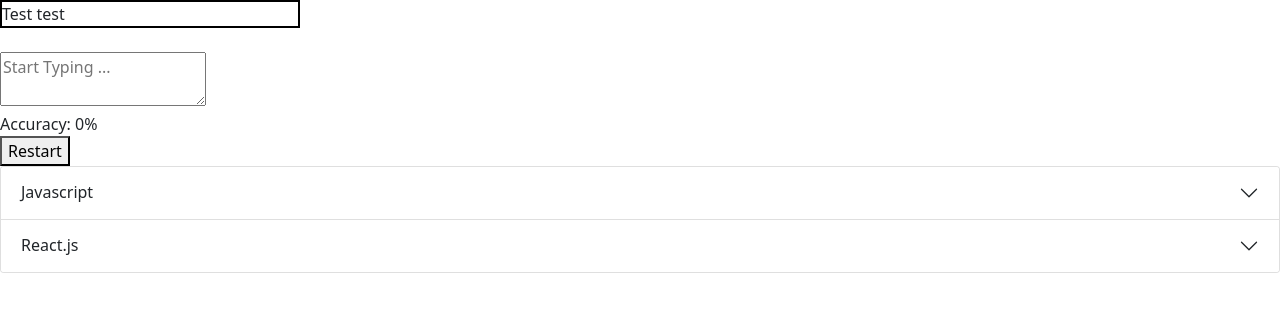
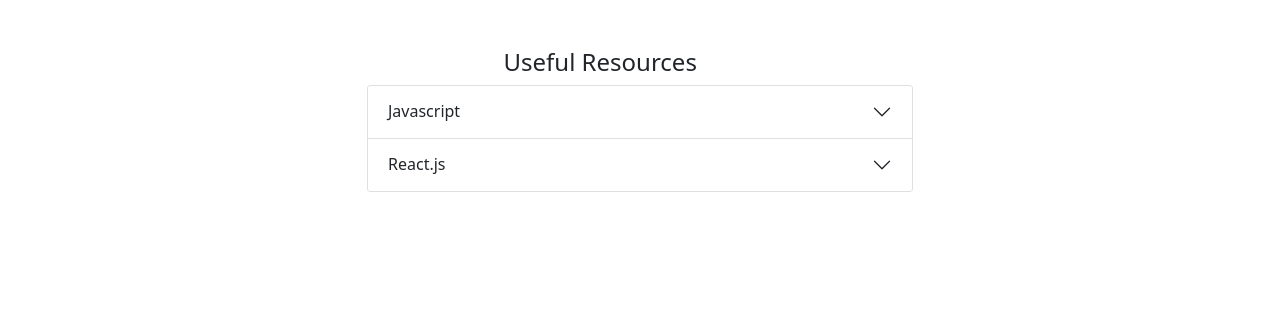
Before and after one commit to SJasonHumphrey/mern-capstone, a React (Create React App) app in the folder app/client/: page / in a window 1280 px wide. Shown: the top 312 px of the page. Built offline with nearby package versions, Linux system fonts and the light colour scheme.

Commit message:
centered

```diff
--- a/app/client/src/components/Accuracy.js
+++ /dev/null
@@ -1,21 +0,0 @@
-import React from 'react'
-
-const Accuracy = (props) => {
-
-    // gets length of TextPreview
-    const textLength = props.text.replace(' ', '').length
-
-    // accuracy formula = # of (correctSymbols / totalSymbols) X 100%
-    let accuracy = (props.correctSymbols * 100 / textLength)
-
-
-
-
-  return (
-    <>
-      <div>Accuracy: {accuracy}% </div>
-    </>
-  )
-}
-
-export default Accuracy
--- a/app/client/src/components/App.js
+++ b/app/client/src/components/App.js
@@ -1,5 +1,4 @@
 import React from 'react';
-import TypingTest from './TypingTest'
 import Resources from './Resources'
 
 function App() {
@@ -7,8 +6,9 @@ function App() {
   return (
     <>
     {/* landing page - explain app here and provide link to login register */}
-    <TypingTest/>
-    <Resources/>
+      <Resources/>
+
+
     </>
   );
 }
--- a/app/client/src/components/Resources.js
+++ b/app/client/src/components/Resources.js
@@ -5,10 +5,14 @@ import Accordion from 'react-bootstrap/Accordion'
 export default function Resources() {
   return (
     <>
+        <div className="container mt-5 mb-5">
+            <div className="row">
+                <div className="col-md-6 offset-md-3">
+                    <h4 className="col-md-6 offset-md-3">Useful Resources</h4>
                     <Accordion>
                         <Accordion.Item eventKey="0">
                             <Accordion.Header>Javascript</Accordion.Header>
-                <Accordion.Body>
+                            <Accordion.Body >
                                 <ul>
                                     <li><a href=" https://www.freecodecamp.org/learn/javascript-algorithms-and-data-structures/">Free Code Camp</a></li>
                                     <li><a href="https://javascript.info/">Javascript Info</a></li>
@@ -27,6 +31,12 @@ export default function Resources() {
                             </Accordion.Body>
                         </Accordion.Item>
                     </Accordion>
+
+
+                </div>
+            </div>
+        </div>
+
     </>
   )
 }
--- a/app/client/src/components/Speed.js
+++ /dev/null
@@ -1,23 +0,0 @@
-import React from 'react'
-
-//calculates speed by WPM (words typed / minute)
-const Speed = (props) => {
-
-    // check if symbols and seconds are not = 0
-    //if true, return speed. else don't do anything
-    if(props.correctSymbols !== 0 && props.sec !== 0){
-        // divide number of words / number of minutes
-        const wpm = (props.correctSymbols/5) / (props.sec/60)
-
-        return (
-
-            <div>{Math.round(wpm)} WPM</div>
-
-        )
-    }
-
-    return null
-
-}
-
-export default Speed
--- a/app/client/src/components/TextPreview.js
+++ /dev/null
@@ -1,41 +0,0 @@
-import React from 'react'
-
-// Where the text that the user is going to write goes
-const TextPreview = (props) => {
-
-    // text and userInput state from TypingTest component
-    // split text by letter so we can map through it
-    const text = props.text.split('')
-    const userInput = props.userInput
-
-  return (
-    <>
-      <div style={{width: "300px", border: "2px solid black"}}>
-          {/* make a new array from text with current element (currentChar)
-          and index of current element (index)
-          */}
-          {text.map((currentChar, index) => {
-            //   console.log(currentChar)
-            //   console.log(index)
-            //   variable that will store color of span
-              let color = '';
-            //   check if there is something to compare. if current index of currentChar < total # of chars in userInput
-              if (index < userInput.length){
-
-                // if the curentChar doesn't match the userInput, the letter will be red (misspelled)
-                // else the letter will be green (correctly spelled)
-                  if (currentChar === props.userInput[index]){
-                    color = '#dfffa0' // green
-                  } else {
-                    color = '#fcbea4' //red
-                  }
-              }
-            //   return span with currentChar in text preview
-              return <span key={index} style={{backgroundColor: color}}>{currentChar}</span>
-          })}
-      </div>
-    </>
-  )
-}
-
-export default TextPreview
--- a/app/client/src/components/TypingTest.js
+++ /dev/null
@@ -1,106 +0,0 @@
-import React, { Component } from 'react'
-import TextPreview from './TextPreview'
-import Speed from './Speed'
-import Accuracy from './Accuracy'
-
-// typing speed/accuracy test
-
-// what the state is reset to when we click "restart"
-const initialState = {
-    text: 'Test test',
-    userInput: '',
-    totalSymbols: 0,
-    correctSymbols: 0,
-    sec: 0,
-    started: false,
-    finished: false
-}
-
-export class TypingTest extends Component {
-
-    state = initialState
-
-    // set state back to empty once we restart
-    onRestart = () => {
-        this.setState(initialState)
-    }
-
-    // when the user types, set the userInput state to whatever they typed
-    // start the timer
-    // if they finished typing, stop timer
-    onUserInputChange = (e) => {
-        const value = e.target.value
-        this.setTimer()
-        this.onFinish(value)
-        this.setState({
-            userInput: value,
-            correctSymbols: this.countCorrectSymbols(value),
-
-        })
-    }
-
-    onFinish(userInput){
-        // if user input === the preview text
-        // if user input
-        if (userInput === this.state.text){
-            //stop timer
-            clearInterval(this.interval);
-
-            //set finished to true
-            this.setState({
-                finished: true
-            })
-
-        }
-    }
-
-    setTimer(){
-        // if the timer hasn't started, turn it on
-        if(this.state.started === false){
-            this.setState({started: true});
-            // run function each second
-            this.interval = setInterval(()=>{
-                // instead of passing object, pass function
-                // setState is async, if using multiiple setStates in a row it can cause issues
-                this.setState(prevProps => {
-                    // incrementing number of seconds
-                    return {sec: prevProps.sec + 1}
-                })
-            }, 1000)
-        }
-    }
-
-    countCorrectSymbols(userInput){
-
-        // get rid of white spaces
-        const text = this.state.text.replace(' ', '')
-
-        // get rid of white spaces in userInput, turn into array, then filter through
-        // check if user's currentChar is = to same letter as on preview text.
-        // .length gives us the number of correct letters
-        return userInput.replace(' ', '').split('').filter((currentChar, i) => currentChar === text[i]).length
-
-    }
-
-    render() {
-        return (
-            <div>
-                {/* what user needs to type */}
-                {/* pass text and userInput from state as props to compare against each other for errors etc. */}
-                <TextPreview text={this.state.text} userInput={this.state.userInput}/> <br/>
-
-                {/* where the user will type */}
-                {/* if user is done typing, make textarea readOnly */}
-                <textarea value={this.state.userInput} onChange={this.onUserInputChange} readOnly={this.state.finished} placeholder="Start Typing ..."></textarea>
-
-                {/* speed calculated by WPM */}
-                <Speed sec={this.state.sec} correctSymbols={this.state.correctSymbols}/>
-                <Accuracy text={this.state.text} correctSymbols={this.state.correctSymbols}  />
-
-                <button onClick={this.onRestart}>Restart</button>
-            </div>
-        )
-    }
-}
-
-export default TypingTest
```
Lines whose indentation alone changed are shown as unchanged.
